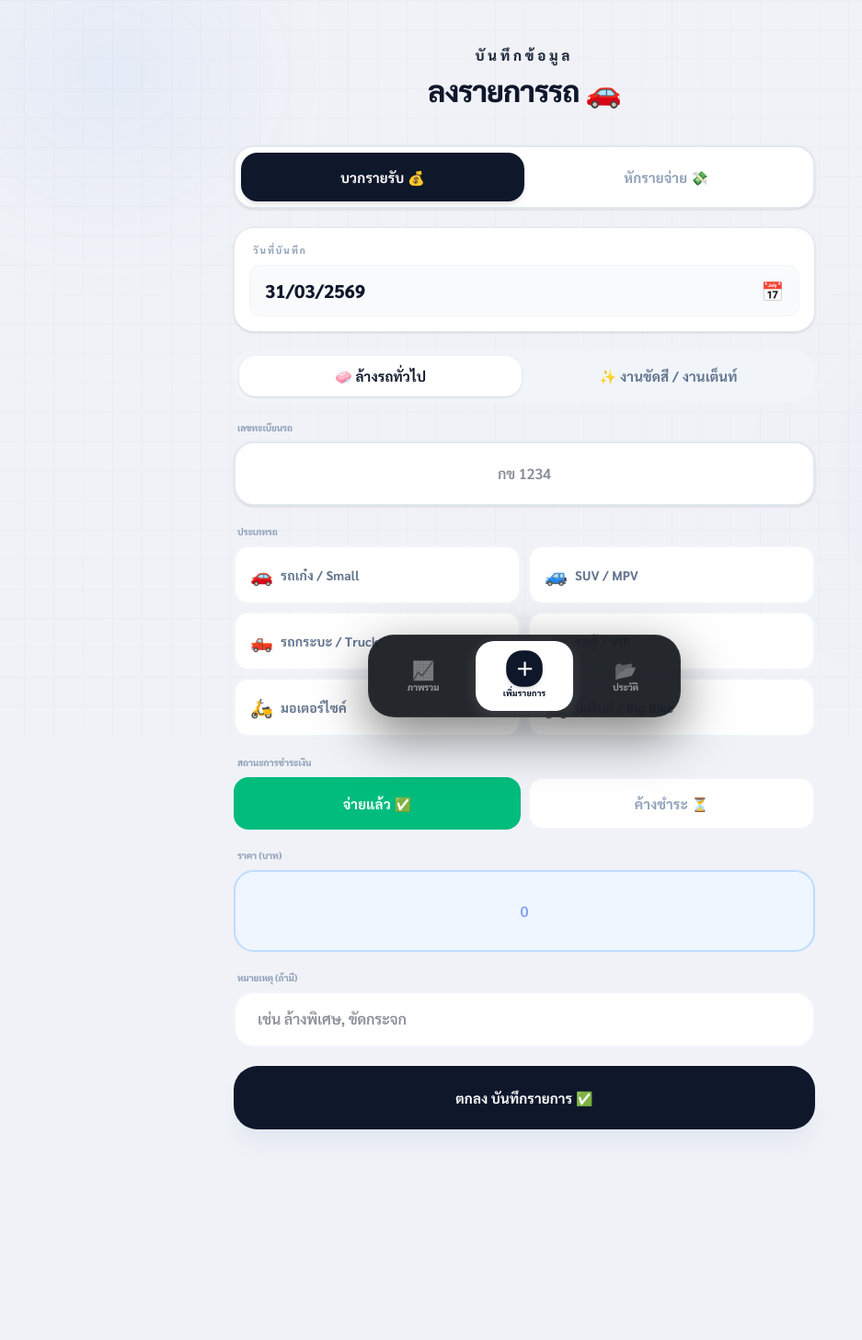
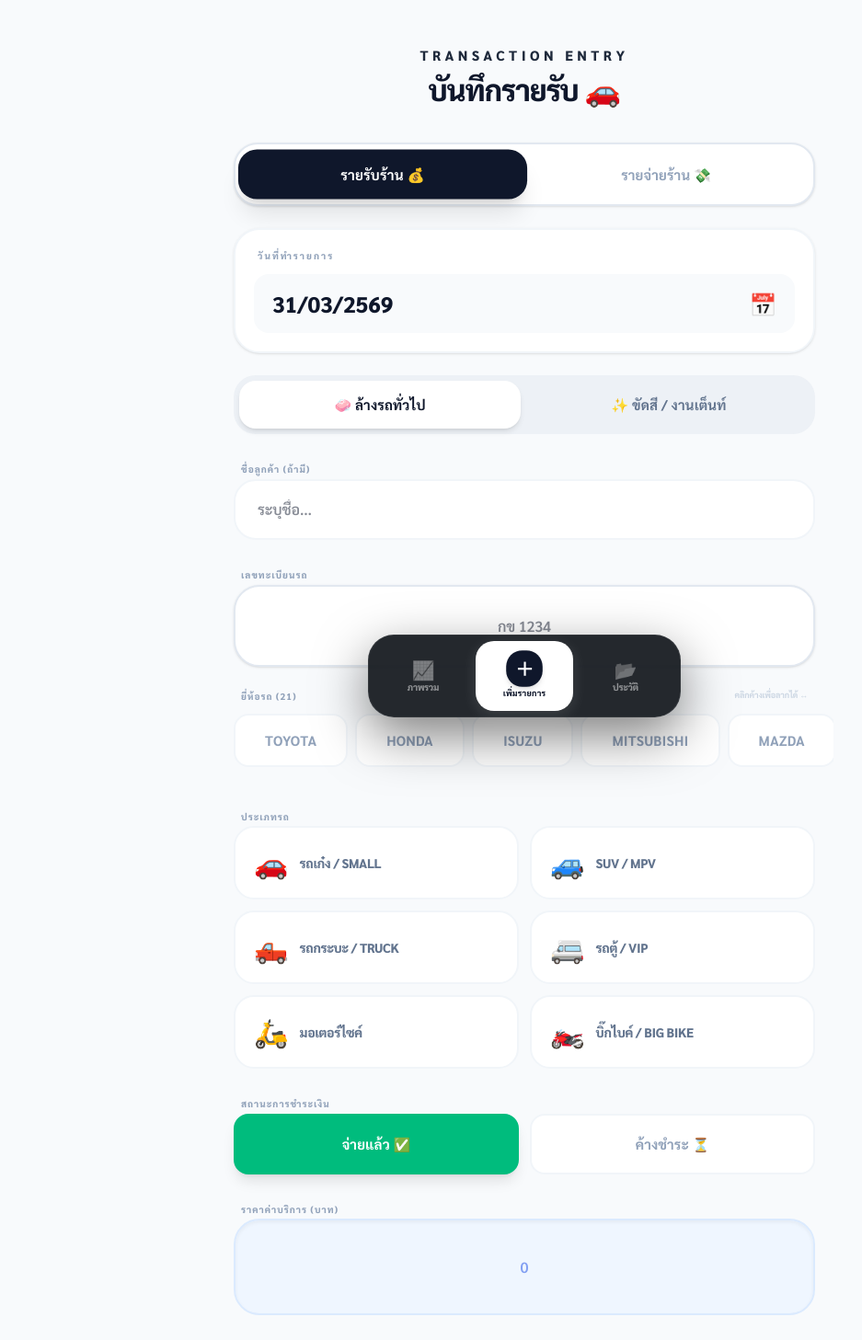
Before and after one commit to kittiphat78/car-care-intelligence, a Next.js app: page /add in a window 1280 px wide. Shown: the top 1457 px of the page at 92% size, without its empty margins (70-1007 px from the left). Built offline with nearby package versions, Linux system fonts and the light colour scheme; no server answers.

Commit message:
Update UI

```diff
--- a/app/add/page.tsx
+++ b/app/add/page.tsx
@@ -2,7 +2,7 @@
 import { useState, useEffect, useRef } from 'react'
 import { useRouter } from 'next/navigation'
 import { supabase } from '@/lib/supabase'
-import { RecordType, CAR_TYPES, PaymentStatus } from '@/types'
+import { RecordType, CAR_TYPES, CAR_BRANDS, PaymentStatus } from '@/types'
 
 type FormMode = 'income' | 'expense'
 
@@ -20,11 +20,13 @@ export default function AddPage() {
   const [saving, setSaving] = useState(false)
   const [error, setError] = useState('')
   const dateInputRef = useRef<HTMLInputElement>(null)
+  const scrollRef = useRef<HTMLDivElement>(null)
 
   // Income states
   const [type, setType] = useState<RecordType>('wash')
   const [plate, setPlate] = useState('')
   const [selectedType, setSelectedType] = useState('')
+  const [selectedBrand, setSelectedBrand] = useState('')
   const [customerName, setCustomerName] = useState('')
   const [paymentStatus, setPaymentStatus] = useState<PaymentStatus>('paid')
   const [note, setNote] = useState('')
@@ -39,6 +41,26 @@ export default function AddPage() {
     supabase.auth.getUser().then(({ data }) => setUserId(data.user?.id ?? null))
   }, [])
 
+  // ฟังก์ชันช่วยเลื่อนด้วยการลากเมาส์ (สำหรับคอมพิวเตอร์)
+  const [isDown, setIsDown] = useState(false)
+  const [startX, setStartX] = useState(0)
+  const [scrollLeft, setScrollLeft] = useState(0)
+
+  const handleMouseDown = (e: React.MouseEvent) => {
+    setIsDown(true)
+    setStartX(e.pageX - (scrollRef.current?.offsetLeft || 0))
+    setScrollLeft(scrollRef.current?.scrollLeft || 0)
+  }
+  const handleMouseLeave = () => setIsDown(false)
+  const handleMouseUp = () => setIsDown(false)
+  const handleMouseMove = (e: React.MouseEvent) => {
+    if (!isDown) return
+    e.preventDefault()
+    const x = e.pageX - (scrollRef.current?.offsetLeft || 0)
+    const walk = (x - startX) * 2
+    if (scrollRef.current) scrollRef.current.scrollLeft = scrollLeft - walk
+  }
+
   const getTimestamp = () => {
     const now = new Date()
     const d = new Date(date)
@@ -47,12 +69,12 @@ export default function AddPage() {
   }
 
   const handleDateClick = () => {
-    if (dateInputRef.current) {
+    if (!dateInputRef.current) return
     try {
       dateInputRef.current.showPicker()
     } catch {
+      dateInputRef.current.focus()
       dateInputRef.current.click()
-      }
     }
   }
 
@@ -72,7 +94,9 @@ export default function AddPage() {
       .lte('created_at', dayEnd.toISOString())
 
     const typeName = CAR_TYPES.find(t => t.id === selectedType)?.name || ''
-    const services = [typeName, note].filter(Boolean)
+    const brandName = CAR_BRANDS.find(b => b.id === selectedBrand)?.name || ''
+
+    const services = [typeName, brandName, note]
 
     const { error } = await supabase.from('records').insert({
       type,
@@ -83,7 +107,7 @@ export default function AddPage() {
       created_at: timestamp,
       created_by: userId,
       payment_method: 'cash',
-      customer_name: type === 'polish' ? customerName : '',
+      customer_name: type === 'polish' ? customerName : (customerName || ''),
       payment_status: paymentStatus,
       job_status: 'done',
     })
@@ -122,107 +146,97 @@ export default function AddPage() {
   }
 
   return (
-    <div className="min-h-screen pb-64 text-slate-900">
+    <div className="min-h-screen pb-64 text-slate-900 bg-[#F8FAFC]">
 
       {/* Header */}
-      <div className="px-6 pt-12 pb-6 text-center">
-        <p className="text-[10px] font-extrabold uppercase tracking-[0.25em] text-slate-400 mb-2">บันทึกข้อมูล</p>
-        <h1 className="text-3xl font-black text-slate-900 tracking-tight">
-          {formMode === 'income' ? 'ลงรายการรถ 🚗' : 'ลงรายจ่ายร้าน 💸'}
+      <div className="px-6 pt-12 pb-6 text-center animate-fade-up">
+        <p className="text-[10px] font-black uppercase tracking-[0.3em] text-slate-400 mb-2">Transaction Entry</p>
+        <h1 className="text-4xl font-black text-slate-900 tracking-tight">
+          {formMode === 'income' ? 'บันทึกรายรับ 🚗' : 'บันทึกรายจ่าย 💸'}
         </h1>
       </div>
 
-      <div className="px-5 space-y-5 max-w-2xl mx-auto">
+      <div className="px-5 space-y-6 max-w-2xl mx-auto">
 
         {/* Mode Toggle */}
-        <div className="flex p-1.5 bg-white border-2 border-slate-200 rounded-[22px] shadow-sm">
+        <div className="flex p-1.5 bg-white border-2 border-slate-200 rounded-[26px] shadow-sm animate-fade-up">
           <button
             onClick={() => { setFormMode('income'); setError('') }}
-            className={`flex-1 py-4 rounded-[18px] text-sm font-black transition-all ${formMode === 'income' ? 'bg-slate-900 text-white shadow-md' : 'text-slate-400'}`}
-          >บวกรายรับ 💰</button>
+            className={`flex-1 py-4 rounded-[20px] text-sm font-black transition-all ${formMode === 'income' ? 'bg-slate-900 text-white shadow-xl scale-[1.02]' : 'text-slate-400'}`}
+          >รายรับร้าน 💰</button>
           <button
             onClick={() => { setFormMode('expense'); setError('') }}
-            className={`flex-1 py-4 rounded-[18px] text-sm font-black transition-all ${formMode === 'expense' ? 'bg-rose-500 text-white shadow-md' : 'text-slate-400'}`}
-          >หักรายจ่าย 💸</button>
+            className={`flex-1 py-4 rounded-[20px] text-sm font-black transition-all ${formMode === 'expense' ? 'bg-rose-500 text-white shadow-xl scale-[1.02]' : 'text-slate-400'}`}
+          >รายจ่ายร้าน 💸</button>
         </div>
 
         {/* Date Picker */}
-        <div className="bg-white p-4 rounded-[22px] border border-slate-200 shadow-sm">
-          <label className="px-1 text-[10px] font-extrabold uppercase tracking-[0.2em] text-slate-400 block mb-2">
-            วันที่บันทึก
-          </label>
-          <div
-            onClick={handleDateClick}
-            className="relative h-14 w-full bg-slate-50 border border-slate-100 rounded-xl flex items-center px-4 cursor-pointer active:bg-slate-100 transition-all"
-          >
-            <span className="text-xl font-black text-slate-900">
-              {displayThaiDate(date)}
-            </span>
-            <span className="ml-auto text-xl">📅</span>
-            <input
-              ref={dateInputRef}
-              type="date"
-              value={date}
-              onChange={(e) => setDate(e.target.value)}
-              className="absolute inset-0 w-full h-full opacity-0 cursor-pointer"
-            />
+        <div className="bg-white p-5 rounded-[28px] border-2 border-slate-100 shadow-sm animate-fade-up" style={{ animationDelay: '50ms' }}>
+          <label className="px-1 text-[10px] font-black uppercase tracking-[0.2em] text-slate-400 block mb-3">วันที่ทำรายการ</label>
+          <div onClick={handleDateClick} className="relative h-16 w-full bg-slate-50 rounded-2xl flex items-center px-5 cursor-pointer hover:bg-slate-100 transition-colors">
+            <span className="text-2xl font-black text-slate-900">{displayThaiDate(date)}</span>
+            <span className="ml-auto text-2xl">📅</span>
+            <input ref={dateInputRef} type="date" value={date} onChange={(e) => setDate(e.target.value)} className="absolute inset-0 w-full h-full opacity-0 cursor-pointer" />
           </div>
         </div>
 
         {formMode === 'income' ? (
-          <>
+          <div className="space-y-6 animate-fade-up" style={{ animationDelay: '100ms' }}>
             {/* Wash / Polish Toggle */}
-            <div className="flex p-1.5 bg-slate-100 rounded-[22px] gap-1.5">
-              <button
-                onClick={() => setType('wash')}
-                className={`flex-1 py-3 rounded-[18px] text-xs font-black transition-all ${type === 'wash' ? 'bg-white text-slate-900 shadow' : 'text-slate-500'}`}
-              >🧼 ล้างรถทั่วไป</button>
-              <button
-                onClick={() => setType('polish')}
-                className={`flex-1 py-3 rounded-[18px] text-xs font-black transition-all ${type === 'polish' ? 'bg-amber-400 text-white shadow' : 'text-slate-500'}`}
-              >✨ งานขัดสี / งานเต็นท์</button>
+            <div className="flex p-1.5 bg-slate-200/50 rounded-[24px] gap-2">
+              <button onClick={() => setType('wash')} className={`flex-1 py-4 rounded-[18px] text-xs font-black transition-all ${type === 'wash' ? 'bg-white text-slate-900 shadow-md' : 'text-slate-500'}`}>🧼 ล้างรถทั่วไป</button>
+              <button onClick={() => setType('polish')} className={`flex-1 py-4 rounded-[18px] text-xs font-black transition-all ${type === 'polish' ? 'bg-amber-400 text-white shadow-md' : 'text-slate-500'}`}>✨ ขัดสี / งานเต็นท์</button>
             </div>
 
-            {/* Customer Name (Polish only) */}
-            {type === 'polish' && (
-              <div className="space-y-2 animate-fade-up">
-                <label className="px-1 text-[10px] font-extrabold text-amber-600 block uppercase tracking-wider">
-                  ชื่อลูกค้า / ชื่อเต็นท์รถ
+            {/* Customer Name */}
+            <div className="space-y-2">
+              <label className={`px-2 text-[10px] font-black uppercase tracking-widest ${type === 'polish' ? 'text-amber-600' : 'text-slate-400'}`}>
+                {type === 'polish' ? 'ชื่อเต็นท์รถ / ลูกค้า' : 'ชื่อลูกค้า (ถ้ามี)'}
               </label>
-                <input
-                  type="text"
-                  value={customerName}
-                  onChange={e => setCustomerName(e.target.value)}
-                  placeholder="เช่น เต็นท์เฮียเก่ง"
-                  className="w-full bg-white rounded-[22px] px-6 py-4 text-xl font-bold text-slate-900 outline-none border-2 border-amber-200 focus:border-amber-500 transition-all shadow-sm"
-                />
+              <input type="text" value={customerName} onChange={e => setCustomerName(e.target.value)} placeholder="ระบุชื่อ..." className={`w-full bg-white rounded-[24px] px-6 py-5 text-xl font-bold outline-none border-2 transition-all ${type === 'polish' ? 'border-amber-200 focus:border-amber-500' : 'border-slate-100 focus:border-slate-400'}`} />
             </div>
-            )}
 
             {/* Plate */}
             <div className="space-y-2">
-              <label className="px-1 text-[10px] font-extrabold text-slate-400 block uppercase">เลขทะเบียนรถ</label>
-              <input
-                type="text"
-                value={plate}
-                onChange={e => setPlate(e.target.value.toUpperCase())}
-                placeholder="กข 1234"
-                className="w-full bg-white rounded-[22px] px-6 py-6 text-4xl font-black text-slate-900 outline-none text-center border-2 border-slate-200 focus:border-slate-900 transition-all shadow-sm"
-              />
+              <label className="px-2 text-[10px] font-black text-slate-400 uppercase tracking-widest">เลขทะเบียนรถ</label>
+              <input type="text" value={plate} onChange={e => setPlate(e.target.value.toUpperCase())} placeholder="กข 1234" className="w-full bg-white rounded-[28px] px-6 py-8 text-5xl font-black text-slate-900 outline-none text-center border-2 border-slate-200 focus:border-slate-900 transition-all shadow-sm" />
             </div>
 
-            {/* Car Type Grid */}
+            {/* ✅ ยี่ห้อรถ - แก้ไขให้ลากได้ (Drag) และแสดงผลครบทุกยี่ห้อ */}
+            <div className="space-y-3">
+              <div className="flex justify-between items-center px-2">
+                <label className="text-[10px] font-black text-slate-400 uppercase tracking-widest">ยี่ห้อรถ ({CAR_BRANDS.length})</label>
+                <span className="text-[9px] font-bold text-slate-300">คลิกค้างเพื่อลากได้ ↔</span>
+              </div>
+              <div
+                ref={scrollRef}
+                onMouseDown={handleMouseDown}
+                onMouseLeave={handleMouseLeave}
+                onMouseUp={handleMouseUp}
+                onMouseMove={handleMouseMove}
+                className="flex gap-2 overflow-x-auto pb-4 no-scrollbar -mx-5 px-5 cursor-grab active:cursor-grabbing select-none"
+              >
+                {CAR_BRANDS.map(b => (
+                  <button
+                    key={b.id}
+                    type="button"
+                    onClick={() => setSelectedBrand(b.id)}
+                    className={`flex-shrink-0 px-8 py-4 rounded-2xl border-2 font-black text-sm transition-all pointer-events-auto ${selectedBrand === b.id ? 'bg-slate-900 border-slate-900 text-white shadow-xl scale-105' : 'bg-white border-slate-100 text-slate-400 hover:border-slate-300'}`}
+                  >
+                    {b.name}
+                  </button>
+                ))}
+              </div>
+            </div>
+
+            {/* ประเภทรถ */}
             <div className="space-y-2">
-              <label className="px-1 text-[10px] font-extrabold text-slate-400 block uppercase">ประเภทรถ</label>
-              <div className="grid grid-cols-2 gap-2">
+              <label className="px-2 text-[10px] font-black text-slate-400 uppercase tracking-widest">ประเภทรถ</label>
+              <div className="grid grid-cols-2 gap-3">
                 {CAR_TYPES.map(t => (
-                  <button
-                    key={t.id}
-                    onClick={() => setSelectedType(t.id)}
-                    className={`flex items-center gap-2 p-4 rounded-2xl border-2 transition-all ${selectedType === t.id ? 'bg-slate-900 border-slate-900 text-white shadow-lg' : 'bg-white border-slate-100 text-slate-500'}`}
-                  >
-                    <span className="text-xl">{t.icon}</span>
-                    <span className="font-bold text-sm">{t.name}</span>
+                  <button key={t.id} type="button" onClick={() => setSelectedType(t.id)} className={`flex items-center gap-3 p-5 rounded-[22px] border-2 transition-all active:scale-95 ${selectedType === t.id ? 'bg-slate-900 border-slate-900 text-white shadow-lg' : 'bg-white border-slate-100 text-slate-500 hover:border-slate-300'}`}>
+                    <span className="text-3xl">{t.icon}</span>
+                    <span className="font-black text-sm uppercase tracking-tight">{t.name}</span>
                   </button>
                 ))}
               </div>
@@ -230,101 +244,61 @@ export default function AddPage() {
 
             {/* Payment Status */}
             <div className="space-y-2">
-              <label className="px-1 text-[10px] font-extrabold text-slate-400 block uppercase">สถานะการชำระเงิน</label>
-              <div className="flex gap-2">
-                <button
-                  onClick={() => setPaymentStatus('paid')}
-                  className={`flex-1 py-4 rounded-2xl font-black text-sm border-2 transition-all ${paymentStatus === 'paid' ? 'bg-emerald-500 border-emerald-500 text-white' : 'bg-white border-slate-100 text-slate-400'}`}
-                >จ่ายแล้ว ✅</button>
-                <button
-                  onClick={() => setPaymentStatus('unpaid')}
-                  className={`flex-1 py-4 rounded-2xl font-black text-sm border-2 transition-all ${paymentStatus === 'unpaid' ? 'bg-rose-500 border-rose-500 text-white' : 'bg-white border-slate-100 text-slate-400'}`}
-                >ค้างชำระ ⏳</button>
+              <label className="px-2 text-[10px] font-black text-slate-400 uppercase tracking-widest">สถานะการชำระเงิน</label>
+              <div className="flex gap-3">
+                <button type="button" onClick={() => setPaymentStatus('paid')} className={`flex-1 py-5 rounded-2xl font-black text-sm border-2 transition-all ${paymentStatus === 'paid' ? 'bg-emerald-500 border-emerald-500 text-white shadow-lg' : 'bg-white border-slate-100 text-slate-400'}`}>จ่ายแล้ว ✅</button>
+                <button type="button" onClick={() => setPaymentStatus('unpaid')} className={`flex-1 py-5 rounded-2xl font-black text-sm border-2 transition-all ${paymentStatus === 'unpaid' ? 'bg-rose-500 border-rose-500 text-white shadow-lg' : 'bg-white border-slate-100 text-slate-400'}`}>ค้างชำระ ⏳</button>
               </div>
             </div>
 
             {/* Price */}
             <div className="space-y-2">
-              <label className="px-1 text-[10px] font-extrabold text-slate-400 block uppercase">ราคา (บาท)</label>
-              <input
-                type="text"
-                inputMode="numeric"
-                value={price}
-                onChange={e => setPrice(e.target.value.replace(/\D/g, ''))}
-                placeholder="0"
-                className="w-full bg-blue-50 rounded-[22px] px-6 py-8 text-5xl font-black text-blue-700 outline-none text-center border-2 border-blue-200 focus:border-blue-500 transition-all"
-              />
+              <label className="px-2 text-[10px] font-black text-slate-400 uppercase tracking-widest">ราคาค่าบริการ (บาท)</label>
+              <input type="text" inputMode="numeric" value={price} onChange={e => setPrice(e.target.value.replace(/\D/g, ''))} placeholder="0" className="w-full bg-blue-50 rounded-[28px] px-6 py-10 text-6xl font-black text-blue-700 outline-none text-center border-2 border-blue-100 focus:border-blue-500 transition-all shadow-inner" />
             </div>
 
             {/* Note */}
             <div className="space-y-2">
-              <label className="px-1 text-[10px] font-extrabold text-slate-400 block uppercase">หมายเหตุ (ถ้ามี)</label>
-              <input
-                type="text"
-                value={note}
-                onChange={e => setNote(e.target.value)}
-                placeholder="เช่น ล้างพิเศษ, ขัดกระจก"
-                className="w-full bg-white rounded-[22px] px-6 py-4 text-lg font-bold text-slate-900 outline-none border-2 border-slate-100 focus:border-slate-400 transition-all"
-              />
+              <label className="px-2 text-[10px] font-black text-slate-400 uppercase tracking-widest">หมายเหตุเพิ่มเติม</label>
+              <input type="text" value={note} onChange={e => setNote(e.target.value)} placeholder="ระบุเพิ่มเติม..." className="w-full bg-white rounded-[24px] px-6 py-5 text-lg font-bold text-slate-900 outline-none border-2 border-slate-100 focus:border-slate-400 transition-all" />
             </div>
-          </>
+          </div>
         ) : (
-          <>
-            {/* Expense Title */}
+          <div className="space-y-6 animate-fade-up" style={{ animationDelay: '100ms' }}>
+            {/* Expense Section */}
             <div className="space-y-2">
-              <label className="px-1 text-[10px] font-extrabold text-slate-400 block uppercase">จ่ายค่าอะไร?</label>
-              <input
-                type="text"
-                value={expenseTitle}
-                onChange={e => setExpenseTitle(e.target.value)}
-                placeholder="เช่น ค่าน้ำยา, ค่าไฟ"
-                className="w-full bg-white rounded-[22px] px-6 py-5 text-xl font-bold text-slate-900 outline-none border-2 border-rose-100 focus:border-rose-500 transition-all shadow-sm"
-              />
+              <label className="px-2 text-[10px] font-black text-slate-400 uppercase tracking-widest">รายการค่าใช้จ่าย</label>
+              <input type="text" value={expenseTitle} onChange={e => setExpenseTitle(e.target.value)} placeholder="ระบุรายการ..." className="w-full bg-white rounded-[24px] px-6 py-5 text-xl font-bold text-slate-900 outline-none border-2 border-rose-100 focus:border-rose-500 transition-all shadow-sm" />
             </div>
 
-            {/* Expense Amount */}
             <div className="space-y-2">
-              <label className="px-1 text-[10px] font-extrabold text-slate-400 block uppercase">จำนวนเงิน (บาท)</label>
-              <input
-                type="text"
-                inputMode="numeric"
-                value={expenseAmount}
-                onChange={e => setExpenseAmount(e.target.value.replace(/\D/g, ''))}
-                placeholder="0"
-                className="w-full bg-rose-50 rounded-[22px] px-6 py-8 text-5xl font-black text-rose-600 outline-none text-center border-2 border-rose-200 focus:border-rose-400 transition-all"
-              />
+              <label className="px-2 text-[10px] font-black text-slate-400 uppercase tracking-widest">จำนวนเงิน (บาท)</label>
+              <input type="text" inputMode="numeric" value={expenseAmount} onChange={e => setExpenseAmount(e.target.value.replace(/\D/g, ''))} placeholder="0" className="w-full bg-rose-50 rounded-[28px] px-6 py-10 text-6xl font-black text-rose-600 outline-none text-center border-2 border-rose-200 focus:border-rose-400 transition-all shadow-inner" />
             </div>
 
-            {/* Expense Note */}
             <div className="space-y-2">
-              <label className="px-1 text-[10px] font-extrabold text-slate-400 block uppercase">หมายเหตุ (ถ้ามี)</label>
-              <input
-                type="text"
-                value={expenseNote}
-                onChange={e => setExpenseNote(e.target.value)}
-                placeholder="..."
-                className="w-full bg-white rounded-[22px] px-6 py-4 text-lg font-bold text-slate-900 outline-none border-2 border-slate-100 focus:border-slate-400 transition-all"
-              />
+              <label className="px-2 text-[10px] font-black text-slate-400 uppercase tracking-widest">บันทึกช่วยจำ</label>
+              <input type="text" value={expenseNote} onChange={e => setExpenseNote(e.target.value)} placeholder="..." className="w-full bg-white rounded-[24px] px-6 py-5 text-lg font-bold text-slate-900 outline-none border-2 border-slate-100 focus:border-slate-400 transition-all shadow-sm" />
             </div>
-          </>
+          </div>
         )}
 
         {/* Inline Error */}
         {error && (
-          <div className="bg-red-50 border border-red-200 text-red-600 font-bold text-sm px-5 py-4 rounded-2xl animate-fade-up">
-            ⚠️ {error}
+          <div className="bg-red-50 border-2 border-red-100 text-red-600 font-black text-sm px-6 py-5 rounded-[22px] animate-fade-up flex items-center gap-3">
+            <span className="text-xl">⚠️</span> {error}
           </div>
         )}
 
-        {/* Submit */}
+        {/* Submit Button */}
         <button
           onClick={handleSubmit}
           disabled={saving}
-          className={`w-full py-6 rounded-[26px] text-xl font-black text-white transition-all shadow-xl active:scale-95 disabled:opacity-50 ${
-            formMode === 'income' ? 'bg-slate-900 shadow-slate-200' : 'bg-rose-600 shadow-rose-200'
+          className={`w-full py-7 rounded-[32px] text-2xl font-black text-white transition-all shadow-2xl active:scale-95 disabled:opacity-50 mt-4 ${
+            formMode === 'income' ? 'bg-slate-900 shadow-slate-300' : 'bg-rose-600 shadow-rose-300'
           }`}
         >
-          {saving ? 'กำลังบันทึก...' : 'ตกลง บันทึกรายการ ✅'}
+          {saving ? '⏳ กำลังบันทึก...' : '✅ บันทึกรายการทันที'}
         </button>
 
       </div>
--- a/app/history/page.tsx
+++ b/app/history/page.tsx
@@ -154,10 +154,10 @@ export default function HistoryPage() {
           <div className={`rounded-[20px] p-4 mb-3 text-white shadow-lg transition-colors duration-500 ${activeTab === 'income' ? 'bg-slate-900' : 'bg-rose-900'}`}>
             <div className="flex justify-between items-end">
               <div>
-                <p className="text-[8px] font-black uppercase text-white/40 mb-1">
+                <p className="text-[8px] font-black uppercase text-white mb-1">
                   ยอดรวม{activeTab === 'income' ? 'รายรับ' : 'รายจ่าย'}ประจำปี
                 </p>
-                <p className="text-2xl font-black">
+                <p className="text-2xl font-black text-white drop-shadow-[0_0_5px_rgba(255,255,255,0.33)]">
                   ฿{(activeTab === 'income' ? totalIncome : totalExpense).toLocaleString()}
                 </p>
               </div>
```
Also changed, not shown: app/page.tsx (+5 -3 lines). Lines whose indentation alone changed are shown as unchanged.
